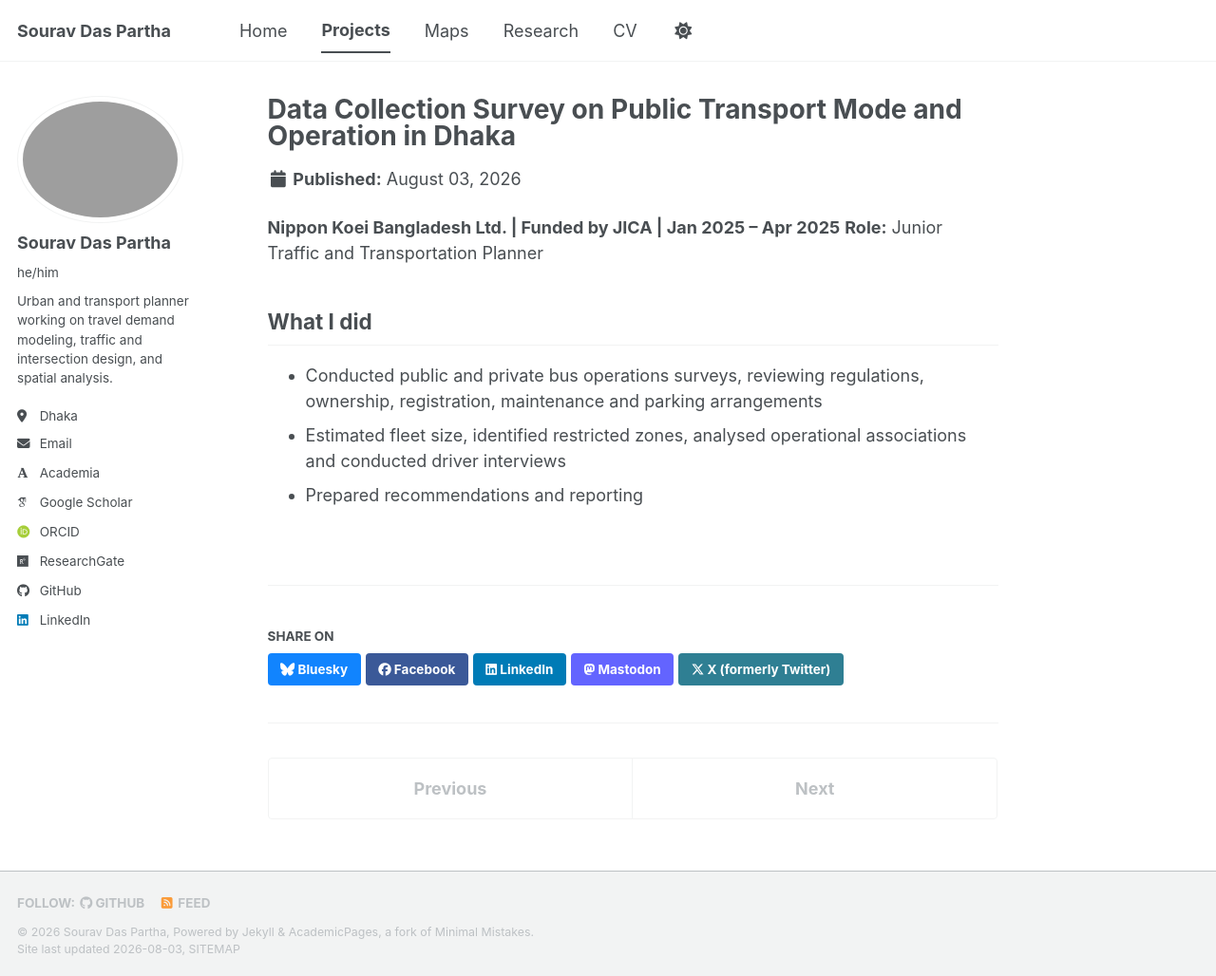
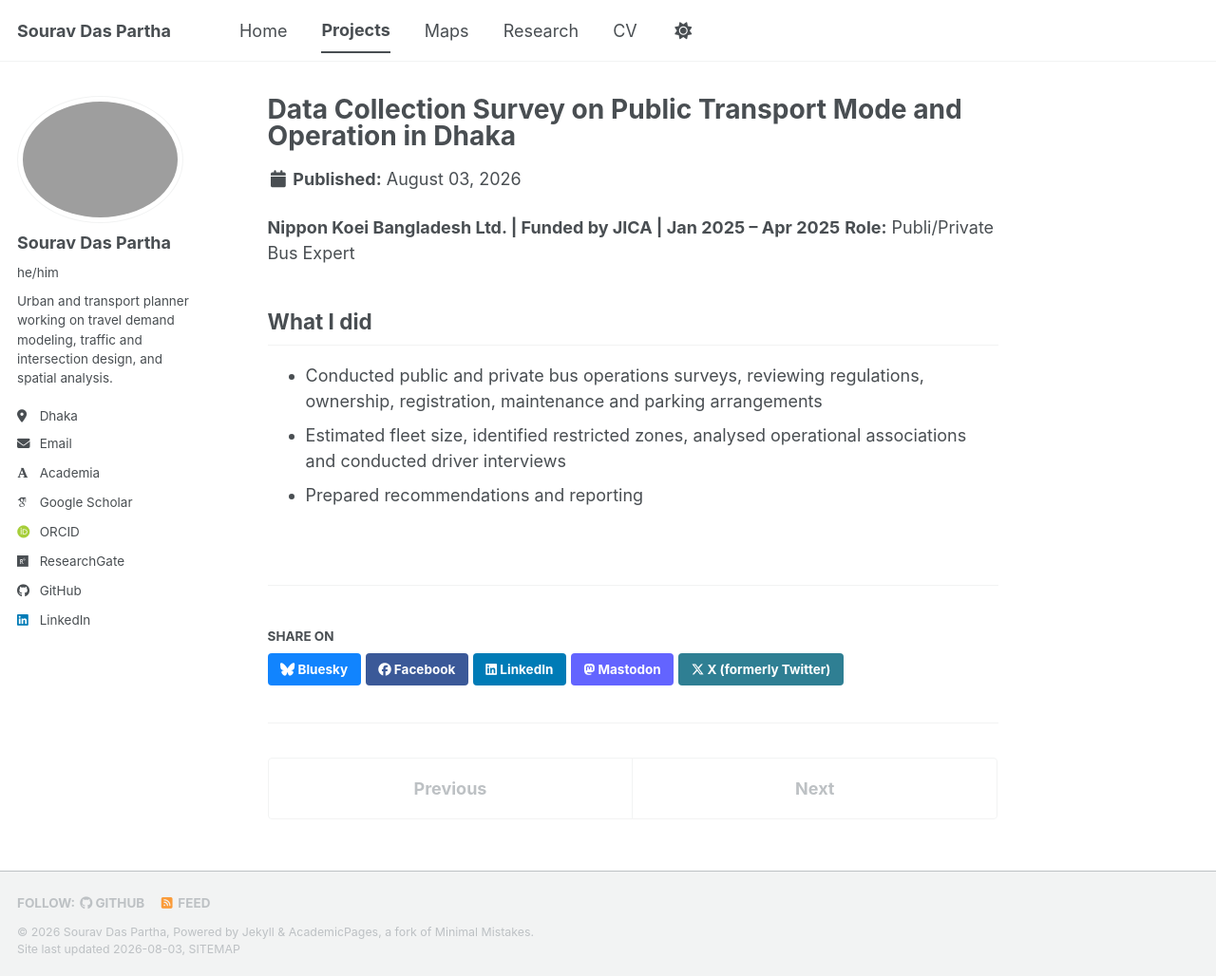
Before and after one commit to souravdaspartha/souravdaspartha.github.io, a Jekyll site: the page built from _portfolio/02-dhaka-data-collection-survey.md, in a window 1280 px wide and 1028 px high. Shown: the whole window at 95% size. Built offline with Jekyll 4.4.1, drawn with Linux system fonts in a browser that asks for light colours; some web fonts are replaced; a script bundle is joined from its source files by our own code; library files that are not in the unit come from our copies.

Commit message:
Update 02-dhaka-data-collection-survey.md

```diff
--- a/_portfolio/02-dhaka-data-collection-survey.md
+++ b/_portfolio/02-dhaka-data-collection-survey.md
@@ -5,7 +5,7 @@ collection: portfolio
 ---
 
 **Nippon Koei Bangladesh Ltd. | Funded by JICA | Jan 2025 – Apr 2025**
-**Role:** Junior Traffic and Transportation Planner
+**Role:** Publi/Private Bus Expert
 
 ## What I did
 
```
